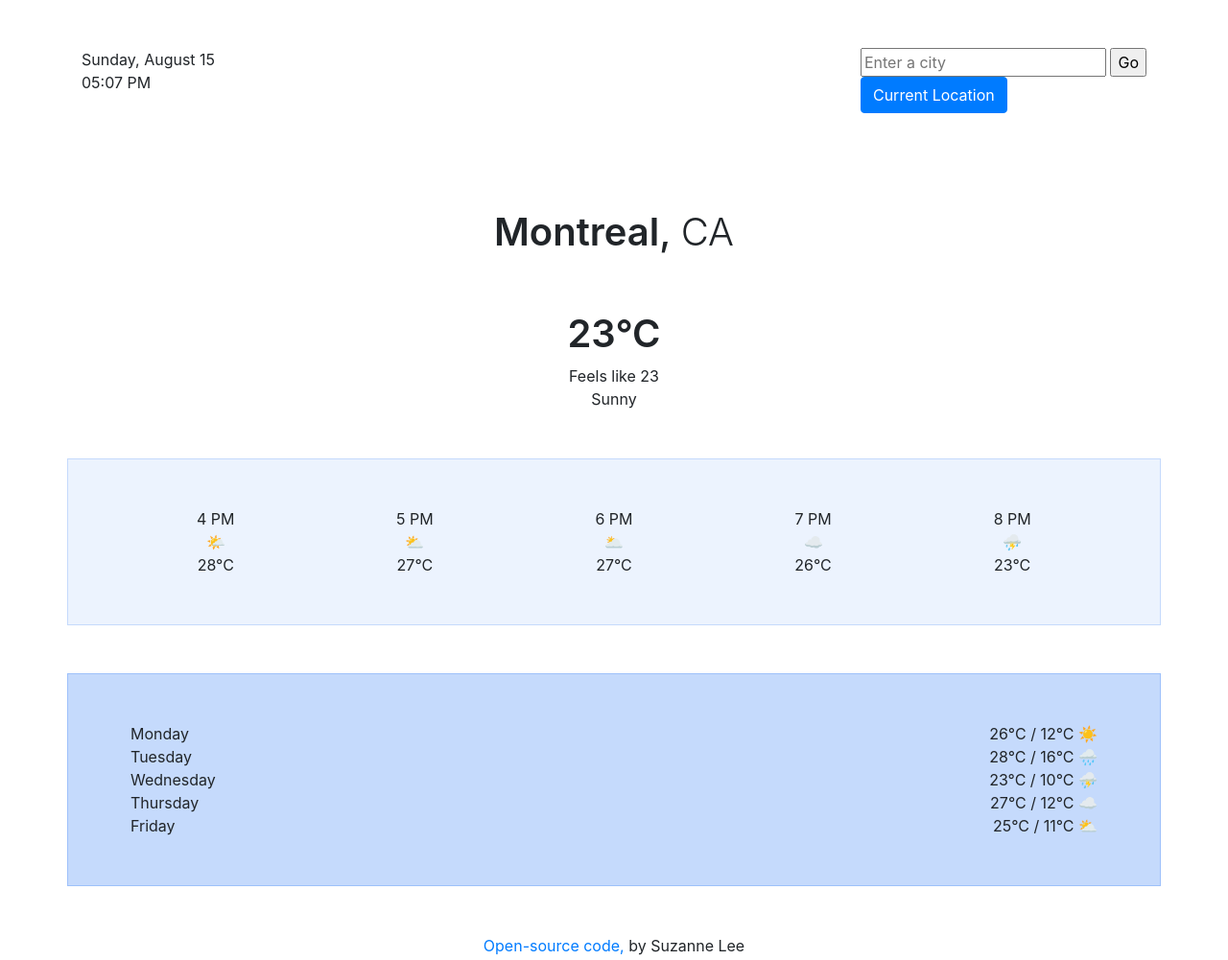
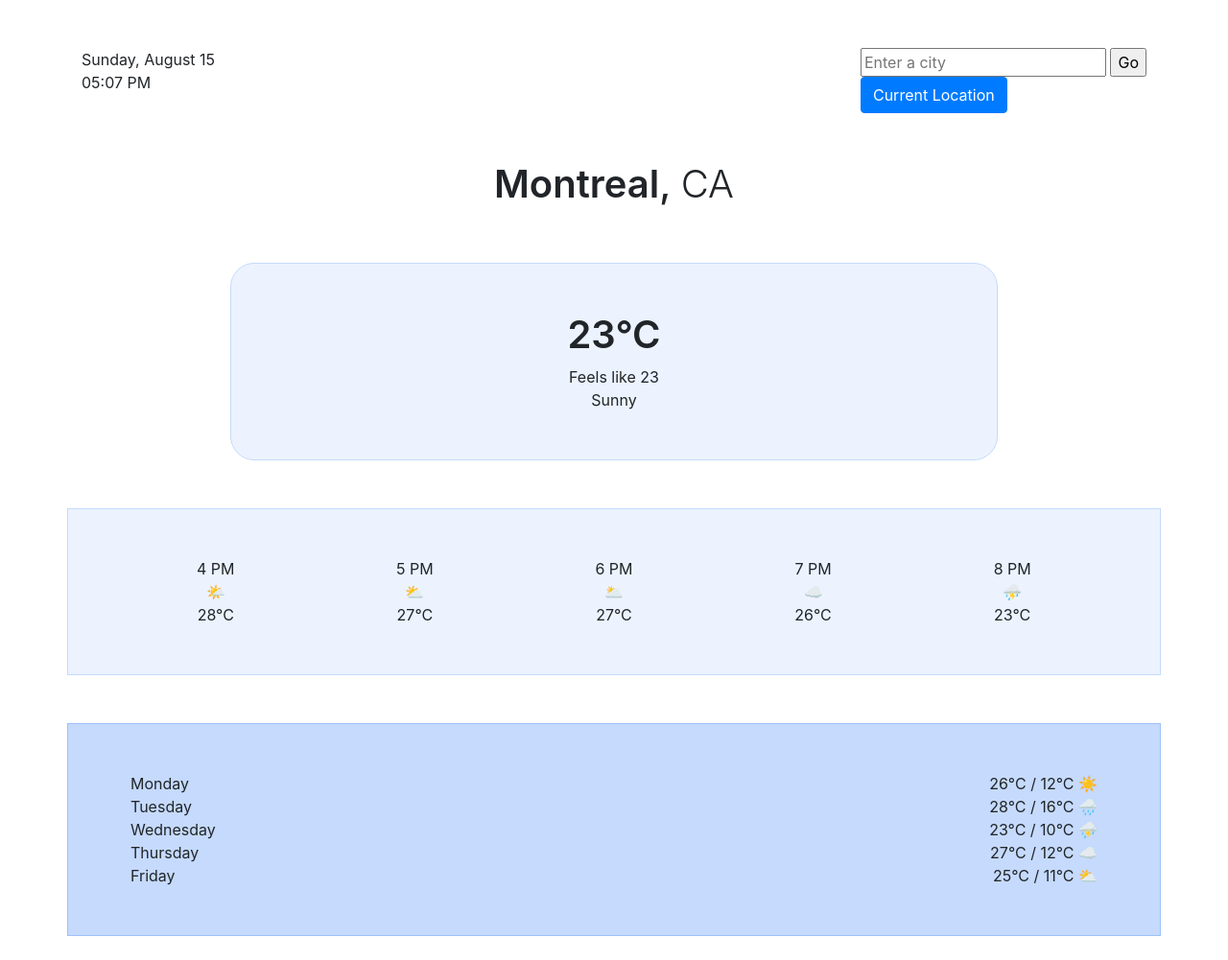
Before and after one commit to suzanne-lee/shecodes-plus, a plain HTML site: page index.html in a window 1280 px wide. Shown: the top 1001 px of the page at 96% size. Drawn offline with nearby package versions, Linux system fonts and the light colour scheme; no server answers.

Commit message:
update css styling

```diff
--- a/index.html
+++ b/index.html
@@ -39,12 +39,12 @@
           </span>
         </div>
       </div>
+      <div class="location">
+        <h1>
+          <span class="city">Montreal</span>, <span class="country">CA</span>
+        </h1>
+      </div>
       <div class="weatherSummary">
-        <div class="location">
-          <h1>
-            <span class="city">Montreal</span>, <span class="country">CA</span>
-          </h1>
-        </div>
         <h1 class="currentTemperature">23°C</h1>
         <div class="feelsLikeTemperature">Feels like 23</div>
         <div class="weather">Sunny</div>
--- a/src/index.js
+++ b/src/index.js
@@ -108,6 +108,8 @@ function getWeather(response) {
   let currWeatherElement = document.querySelector(".weather");
   let weather = response.data.weather[0].main;
   currWeatherElement.innerHTML = weather;
+
+  console.log(response.data);
 }
 
 function useCurrentLocation() {
--- a/src/styles.css
+++ b/src/styles.css
@@ -16,6 +16,11 @@
   margin: 0 auto;
   text-align: center;
   padding: 50px;
+  width: 800px;
+  background-color: #ecf3fe;
+  border: 1px solid;
+  border-color: #c5dafc;
+  border-radius: 25px;
 }
 .search {
   position: relative;
@@ -26,6 +31,7 @@
   border: 1px solid;
   border-color: #c5dafc;
   padding: 50px;
+  margin-top: 50px;
 }
 .hour {
   text-align: center;
```
